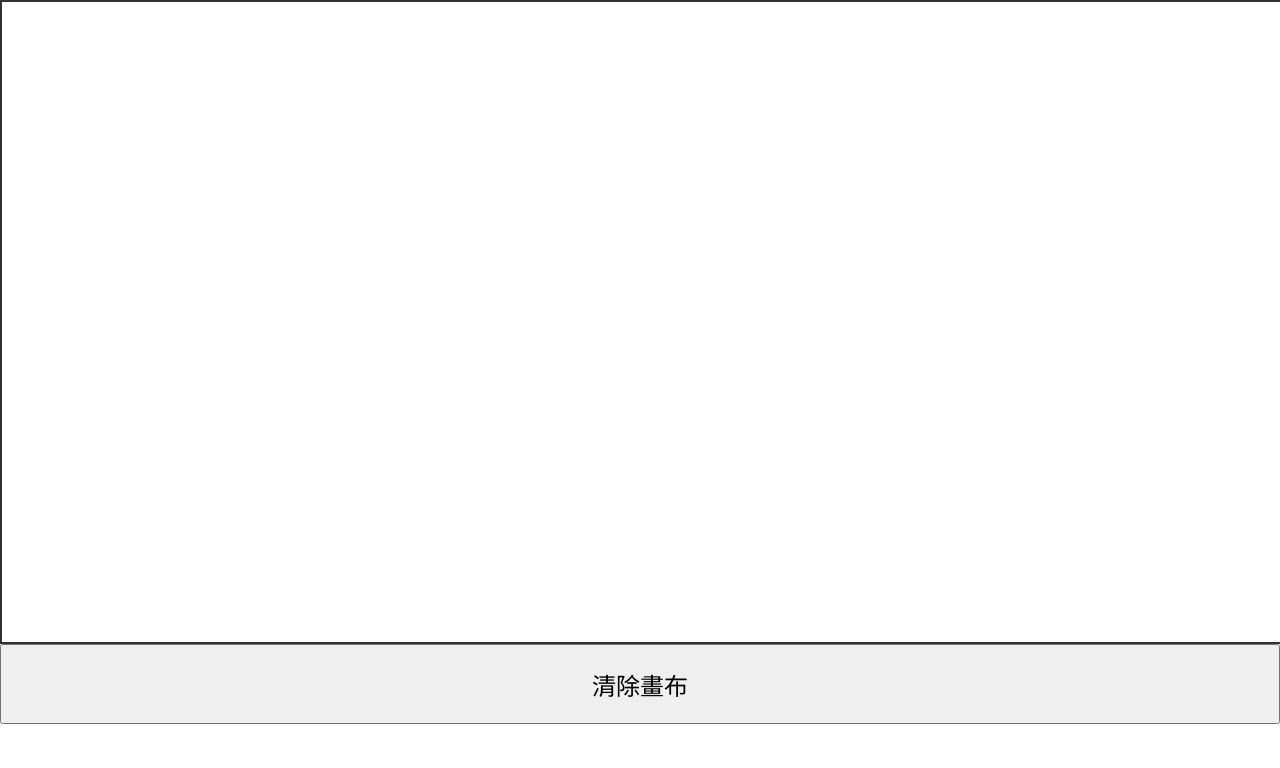
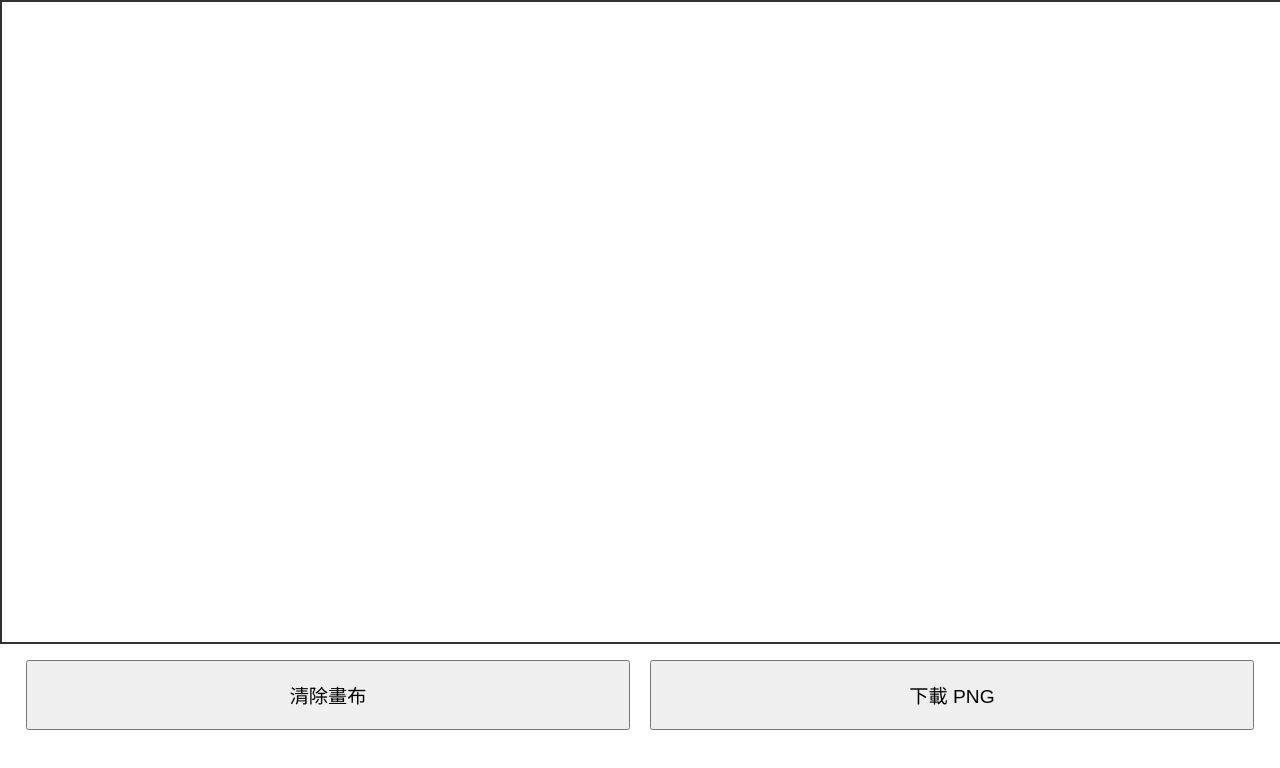
Before and after one commit to SYUAN-0204/WORDS, a plain HTML site: page index.html in a window 1280 px wide. Drawn offline with Linux system fonts and the light colour scheme.

Commit message:
Update index.html

```diff
--- a/index.html
+++ b/index.html
@@ -1,41 +1,42 @@
 <!DOCTYPE html>
 <html lang="zh-Hant">
-
 <head>
   <meta charset="UTF-8" />
   <meta name="viewport" content="width=device-width, initial-scale=1.0" />
   <title>手機手寫畫布</title>
   <style>
-        body {
-            margin: 0;
-        }
-
+    body { margin: 0; font-family: sans-serif; }
     canvas {
       border: 2px solid #333;
       touch-action: none;
-            /* 禁止捲動干擾 */
       display: block;
       width: 100vw;
       height: 80vh;
     }
-
-        #clearBtn {
-            width: 100vw;
-            height: 10vh;
-            font-size: 1.5em;
+    .buttons {
+      display: flex;
+      justify-content: space-around;
+      padding: 1em;
+    }
+    button {
+      padding: 1em;
+      font-size: 1.2em;
+      flex: 1;
+      margin: 0 0.5em;
     }
   </style>
 </head>
-
 <body>
   <canvas id="drawCanvas"></canvas>
+  <div class="buttons">
     <button id="clearBtn">清除畫布</button>
+    <button id="saveBtn">下載 PNG</button>
+  </div>
 
   <script>
     const canvas = document.getElementById('drawCanvas');
     const ctx = canvas.getContext('2d');
 
-        // 設定實際尺寸
     function resizeCanvas() {
       canvas.width = window.innerWidth;
       canvas.height = window.innerHeight * 0.8;
@@ -54,7 +55,7 @@
 
     canvas.addEventListener('touchmove', (e) => {
       if (!drawing) return;
-            e.preventDefault(); // 防止畫面滾動
+      e.preventDefault();
       const touch = e.touches[0];
       const x = touch.clientX;
       const y = touch.clientY;
@@ -75,7 +76,13 @@
     document.getElementById('clearBtn').addEventListener('click', () => {
       ctx.clearRect(0, 0, canvas.width, canvas.height);
     });
+
+    document.getElementById('saveBtn').addEventListener('click', () => {
+      const link = document.createElement('a');
+      link.download = 'my_drawing.png';
+      link.href = canvas.toDataURL('image/png');
+      link.click();
+    });
   </script>
 </body>
-
 </html>
```
Lines whose indentation alone changed are shown as unchanged.
